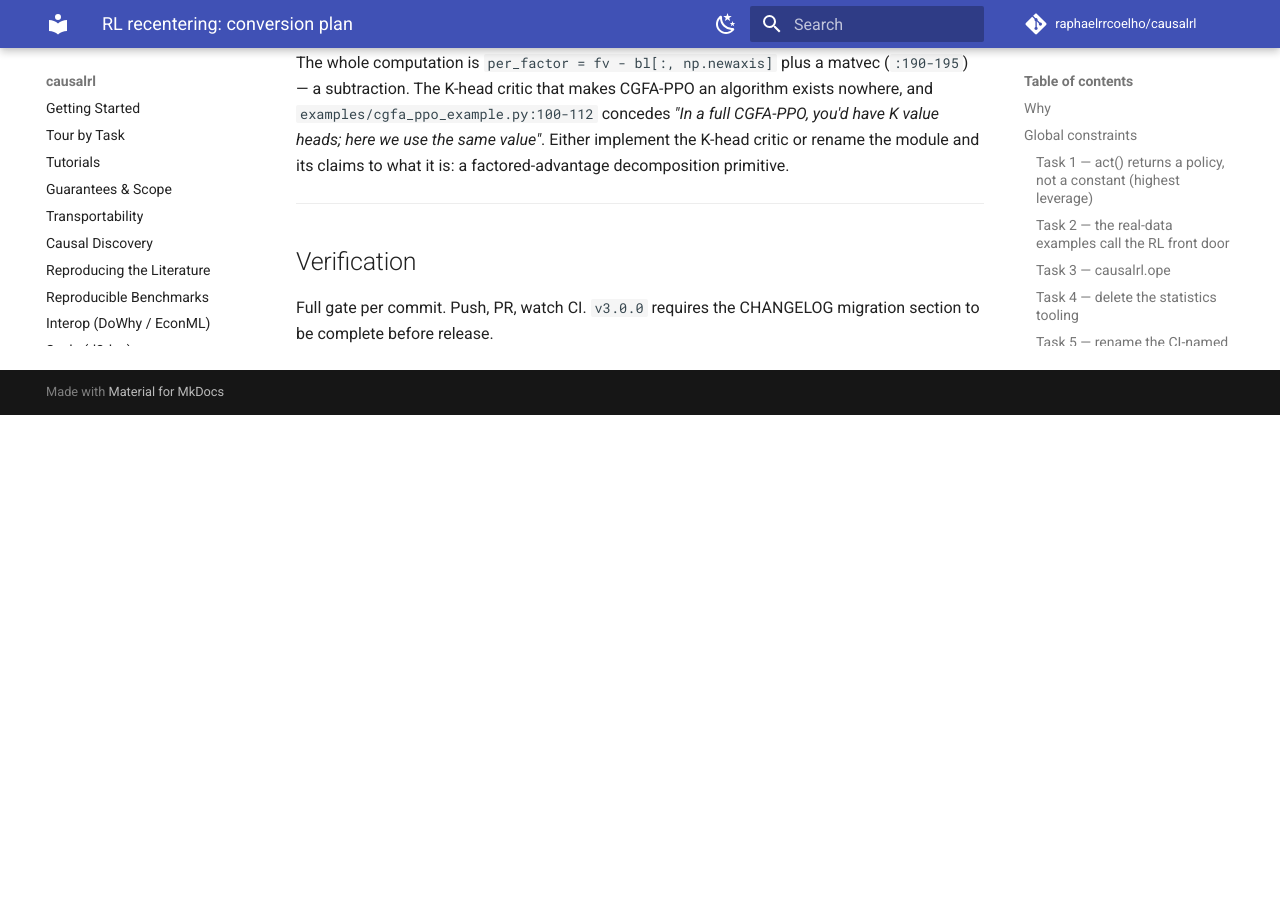
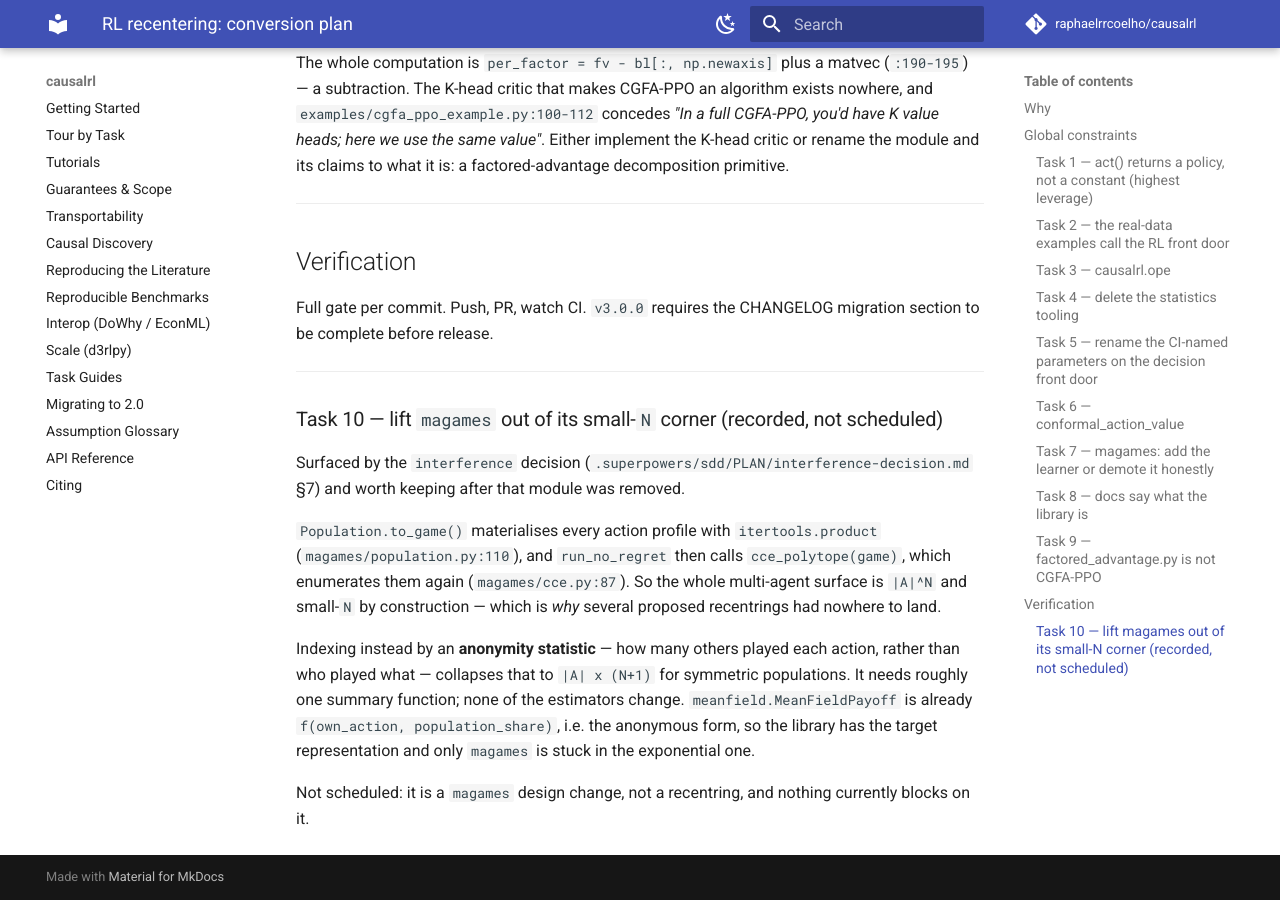
Before and after one commit to raphaelrrcoelho/causalrl, an MkDocs documentation site: the page built from docs/rl_recentering/PLAN.md, in a window 1280 px wide and 900 px high, scrolled down 4383 px. Built offline with MkDocs 1.6.1 and Material for MkDocs 9.7.7, drawn with Linux system fonts in a browser that asks for light colours; comment, search, counter and statistics services are not loaded; before the commit the page ends 4798 px from its top, so only the background shows below that.

Commit message:
docs(rl-recentering): record the magames anonymity-statistic idea
Surfaced while deciding interference's fate: Population.to_game() is
|A|^N by construction, which is why several proposed recentrings had
nowhere to land. Indexing by an anonymity statistic collapses that to
|A| x (N+1) for symmetric populations, and meanfield.MeanFieldPayoff is
already in the anonymous form. Recorded so the idea does not leave with
the module that surfaced it.

```diff
--- a/docs/rl_recentering/PLAN.md
+++ b/docs/rl_recentering/PLAN.md
@@ -156,3 +156,23 @@ is: a factored-advantage decomposition primitive.
 
 Full gate per commit. Push, PR, watch CI. `v3.0.0` requires the CHANGELOG migration section to be
 complete before release.
+
+---
+
+### Task 10 — lift `magames` out of its small-`N` corner (recorded, not scheduled)
+
+Surfaced by the `interference` decision (`.superpowers/sdd/PLAN/interference-decision.md` §7) and
+worth keeping after that module was removed.
+
+`Population.to_game()` materialises every action profile with `itertools.product`
+(`magames/population.py:110`), and `run_no_regret` then calls `cce_polytope(game)`, which enumerates
+them again (`magames/cce.py:87`). So the whole multi-agent surface is `|A|^N` and small-`N` by
+construction — which is *why* several proposed recentrings had nowhere to land.
+
+Indexing instead by an **anonymity statistic** — how many others played each action, rather than who
+played what — collapses that to `|A| x (N+1)` for symmetric populations. It needs roughly one
+summary function; none of the estimators change. `meanfield.MeanFieldPayoff` is already
+`f(own_action, population_share)`, i.e. the anonymous form, so the library has the target
+representation and only `magames` is stuck in the exponential one.
+
+Not scheduled: it is a `magames` design change, not a recentring, and nothing currently blocks on it.
```
